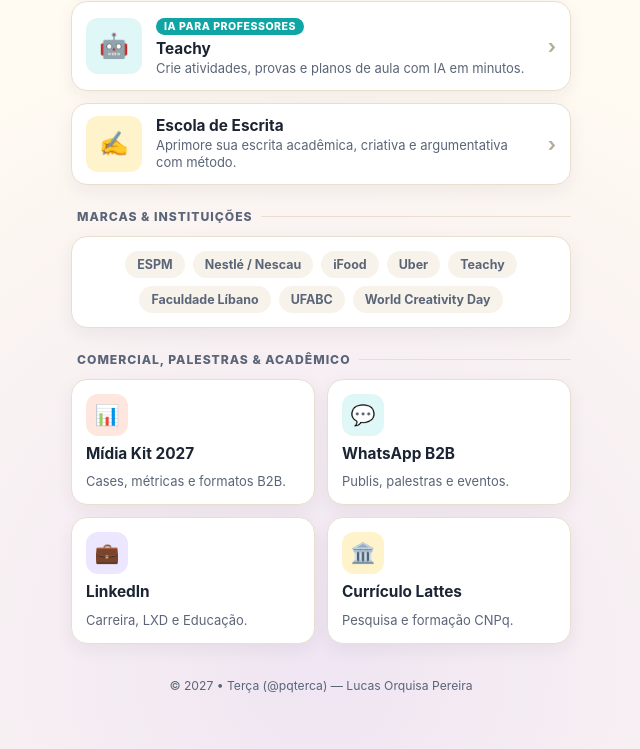
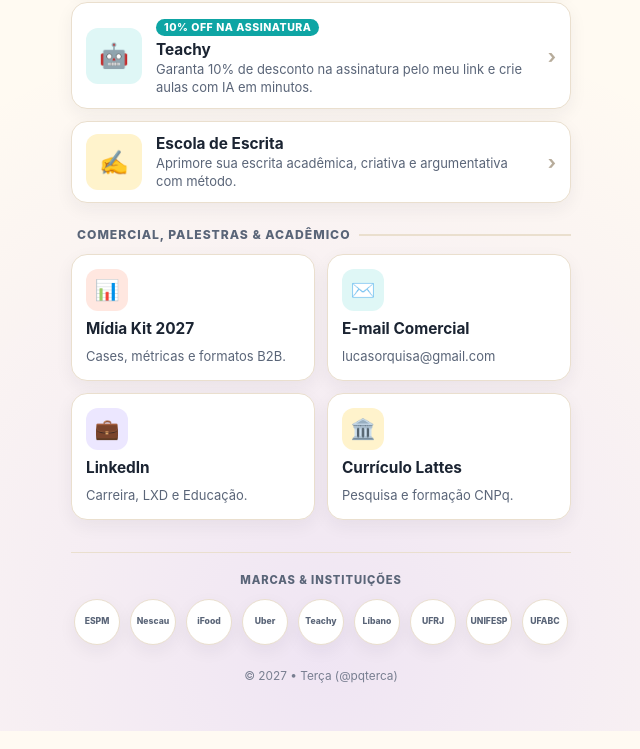
Before and after one commit to lorquisa/Portifolio, a plain HTML site: page index.html in a window 1280 px wide. Shown: the part 824-1573 px from the top of the page, without its empty margins (319-959 px from the left). Drawn offline with Linux system fonts and the light colour scheme.

Commit message:
Update index.html

```diff
--- a/index.html
+++ b/index.html
@@ -3,14 +3,16 @@
 <head>
   <meta charset="UTF-8" />
   <meta name="viewport" content="width=device-width, initial-scale=1.0" />
-  <title>Terça (@pqterca) | Lucas Orquisa — Educação, Cursos & Parcerias</title>
-  <meta name="description" content="Hub oficial do Terça (@pqterca) — Lucas Orquisa Pereira. Cursos para professores, materiais didáticos, parcerias e contato B2B." />
+  <title>Terça (@pqterca) — Educação, Cursos & Parcerias</title>
+  <meta name="description" content="Hub oficial do Terça (@pqterca). Cursos para professores, materiais didáticos, parcerias e contato comercial." />
+  <link rel="icon" type="image/jpeg" href="img/perfil.jpg" />
 
   <!-- ========================================================= -->
-  <!-- PIXEL DO META ADS: substitua SEU_PIXEL_ID_AQUI pelo seu ID -->
-  <!-- e remova as linhas de comentário para ativar              -->
+  <!-- VERIFICAÇÃO DE DOMÍNIO + PIXEL DO META ADS                -->
+  <!-- Cole aqui a meta-tag e ative o script na conversa Frente 4 -->
   <!-- ========================================================= -->
   <!--
+  <meta name="facebook-domain-verification" content="SEU_CODIGO_AQUI" />
   <script>
     !function(f,b,e,v,n,t,s)
     {if(f.fbq)return;n=f.fbq=function(){n.callMethod?
@@ -53,7 +55,7 @@
       min-height: 100vh;
       display: flex;
       justify-content: center;
-      padding: 36px 16px 56px;
+      padding: 36px 16px 48px;
     }
 
     .container {
@@ -85,7 +87,7 @@
     }
 
     .profile h1 {
-      font-size: 1.45rem;
+      font-size: 1.5rem;
       font-weight: 800;
       letter-spacing: -0.02em;
     }
@@ -106,7 +108,7 @@
       margin: 0 auto;
     }
 
-    /* Mini-Mídia Kit (Números) */
+    /* Números-Chave */
     .stats {
       display: flex;
       justify-content: center;
@@ -116,12 +118,12 @@
     }
 
     .stat-pill {
-      font-size: 0.75rem;
+      font-size: 0.76rem;
       font-weight: 700;
       color: var(--text);
       background: var(--surface);
       border: 1.5px solid var(--border);
-      padding: 5px 11px;
+      padding: 5px 12px;
       border-radius: 999px;
       box-shadow: var(--shadow);
     }
@@ -187,7 +189,7 @@
       gap: 12px;
     }
 
-    /* Bento Grid 2 colunas para itens secundários */
+    /* Bento Grid 2 colunas */
     .bento-2 {
       display: grid;
       grid-template-columns: 1fr 1fr;
@@ -300,33 +302,71 @@
       padding-left: 4px;
     }
 
-    /* Faixa de Marcas */
-    .brands-box {
-      background: var(--surface);
-      border: 1.5px solid var(--border);
-      border-radius: 16px;
-      padding: 14px;
-      box-shadow: var(--shadow);
+    /* Linha Final de Marcas (Círculos Pequenos) */
+    .brands-strip {
+      margin-top: 32px;
+      padding-top: 20px;
+      border-top: 1.5px solid var(--border);
+      text-align: center;
+    }
+
+    .brands-label {
+      font-size: 0.7rem;
+      font-weight: 800;
+      text-transform: uppercase;
+      letter-spacing: 0.08em;
+      color: var(--muted);
+      margin-bottom: 12px;
+    }
+
+    .brands-row {
       display: flex;
       flex-wrap: wrap;
       justify-content: center;
-      gap: 8px;
+      gap: 10px;
     }
 
-    .brand-tag {
-      font-size: 0.78rem;
-      font-weight: 700;
+    .brand-circle {
+      width: 46px;
+      height: 46px;
+      border-radius: 50%;
+      background: var(--surface);
+      border: 1.5px solid var(--border);
+      display: flex;
+      align-items: center;
+      justify-content: center;
+      padding: 6px;
+      box-shadow: var(--shadow);
+      position: relative;
+      overflow: hidden;
+    }
+
+    .brand-circle img {
+      width: 100%;
+      height: 100%;
+      object-fit: contain;
+      position: relative;
+      z-index: 2;
+      background: #fff;
+    }
+
+    .brand-circle span {
+      position: absolute;
+      font-size: 0.54rem;
+      font-weight: 800;
       color: var(--muted);
-      background: #f8f3ea;
-      padding: 6px 12px;
-      border-radius: 999px;
+      text-align: center;
+      line-height: 1.05;
+      padding: 2px;
+      z-index: 1;
     }
 
     footer {
       text-align: center;
       color: var(--muted);
-      font-size: 0.76rem;
-      margin-top: 34px;
+      font-size: 0.74rem;
+      margin-top: 24px;
+      opacity: 0.8;
     }
   </style>
 </head>
@@ -337,33 +377,36 @@
       <div class="avatar-wrap">
         <img class="avatar" src="img/perfil.jpg" alt="Terça (@pqterca)" onerror="this.style.opacity='0'" />
       </div>
-      <h1>Terça • Lucas Orquisa</h1>
+      <h1>Terça</h1>
       <div class="handle">@pqterca</div>
       <p class="bio">
         Professor, Comunicador e Criador Educacional • UFRJ • Pós ESPM.<br />
         Descomplicando a sala de aula com didática prática e leveza.
       </p>
 
-      <!-- MINI-MÍDIA KIT -->
+      <!-- NÚMEROS-CHAVE -->
       <div class="stats">
+        <span class="stat-pill">35k no Instagram</span>
         <span class="stat-pill">+14,2M views/ano</span>
-        <span class="stat-pill">45,7k no Instagram</span>
-        <span class="stat-pill">68% público 25–44 anos</span>
       </div>
 
       <!-- LOGOS REDES SOCIAIS -->
       <div class="social-row">
+        <!-- Instagram -->
         <a class="social-icon" href="https://www.instagram.com/pqterca/" target="_blank" rel="noopener" aria-label="Instagram">
           <svg viewBox="0 0 24 24"><path d="M12 2.2c3.2 0 3.6 0 4.9.1 1.2.1 1.8.2 2.2.4.6.2 1 .5 1.4.9.4.4.7.8.9 1.4.2.4.4 1.1.4 2.2.1 1.3.1 1.6.1 4.8s0 3.6-.1 4.9c-.1 1.2-.2 1.8-.4 2.2-.2.6-.5 1-.9 1.4-.4.4-.8.7-1.4.9-.4.2-1.1.4-2.2.4-1.3.1-1.6.1-4.9.1s-3.6 0-4.9-.1c-1.2-.1-1.8-.2-2.2-.4-.6-.2-1-.5-1.4-.9-.4-.4-.7-.8-.9-1.4-.2-.4-.4-1.1-.4-2.2-.1-1.3-.1-1.6-.1-4.9s0-3.6.1-4.9c.1-1.2.2-1.8.4-2.2.2-.6.5-1 .9-1.4.4-.4.8-.7 1.4-.9.4-.2 1.1-.4 2.2-.4 1.3-.1 1.6-.1 4.9-.1M12 0C8.7 0 8.3 0 7.1.1 5.8.1 4.9.3 4.1.6c-.8.3-1.5.7-2.2 1.4C1.2 2.6.8 3.3.5 4.1.2 4.9.1 5.8 0 7.1 0 8.3 0 8.7 0 12s0 3.7.1 4.9c.1 1.3.2 2.2.5 2.9.3.8.7 1.5 1.4 2.2.7.7 1.4 1.1 2.2 1.4.8.3 1.7.5 2.9.5 1.2.1 1.6.1 4.9.1s3.7 0 4.9-.1c1.3-.1 2.2-.2 2.9-.5.8-.3 1.5-.7 2.2-1.4.7-.7 1.1-1.4 1.4-2.2.3-.8.5-1.7.5-2.9.1-1.2.1-1.6.1-4.9s0-3.7-.1-4.9c-.1-1.3-.2-2.2-.5-2.9-.3-.8-.7-1.5-1.4-2.2-.7-.7-1.4-1.1-2.2-1.4-.8-.3-1.7-.5-2.9-.5C15.7 0 15.3 0 12 0zm0 5.8a6.2 6.2 0 1 0 0 12.4 6.2 6.2 0 0 0 0-12.4zm0 10.2a4 4 0 1 1 0-8 4 4 0 0 1 0 8zm6.4-11.8a1.44 1.44 0 1 0 0 2.88 1.44 1.44 0 0 0 0-2.88z"/></svg>
         </a>
+        <!-- TikTok -->
         <a class="social-icon" href="https://www.tiktok.com/@pqterca" target="_blank" rel="noopener" aria-label="TikTok">
           <svg viewBox="0 0 24 24"><path d="M19.59 6.69a4.83 4.83 0 0 1-3.77-4.25V2h-3.45v13.67a2.89 2.89 0 0 1-5.2 1.74 2.89 2.89 0 0 1 2.31-4.64c.29 0 .58.04.86.12V9.4a6.33 6.33 0 0 0-.86-.06A6.34 6.34 0 0 0 3.14 15.7a6.34 6.34 0 0 0 10.86 4.43 6.28 6.28 0 0 0 1.82-4.43V8.76a8.18 8.18 0 0 0 4.77 1.52V6.84a4.84 4.84 0 0 1-1-.15z"/></svg>
         </a>
+        <!-- YouTube -->
         <a class="social-icon" href="https://www.youtube.com/@pqterca" target="_blank" rel="noopener" aria-label="YouTube">
           <svg viewBox="0 0 24 24"><path d="M23.5 6.2a3 3 0 0 0-2.1-2.1C19.5 3.5 12 3.5 12 3.5s-7.5 0-9.4.6A3 3 0 0 0 .5 6.2 31.4 31.4 0 0 0 0 12a31.4 31.4 0 0 0 .5 5.8 3 3 0 0 0 2.1 2.1c1.9.6 9.4.6 9.4.6s7.5 0 9.4-.6a3 3 0 0 0 2.1-2.1A31.4 31.4 0 0 0 24 12a31.4 31.4 0 0 0-.5-5.8zM9.6 15.6V8.4l6.3 3.6-6.3 3.6z"/></svg>
         </a>
-        <a class="social-icon" href="https://api.whatsapp.com/message/7Y7UCISTAZKJI1?autoload=1&app_absent=0" target="_blank" rel="noopener" aria-label="WhatsApp">
-          <svg viewBox="0 0 24 24"><path d="M12.04 2a9.9 9.9 0 0 0-8.48 15l-1.1 4 4.12-1.08A9.9 9.9 0 1 0 12.04 2zm5.77 14.03c-.24.68-1.4 1.3-1.93 1.38-.5.08-1.13.11-1.82-.11-.42-.13-.96-.31-1.65-.61-2.9-1.25-4.8-4.18-4.94-4.37-.14-.19-1.18-1.57-1.18-3s.75-2.13 1.01-2.42c.27-.29.58-.36.78-.36h.56c.18 0 .42-.07.66.5.24.58.82 2 .9 2.15.07.14.12.31.02.5-.1.19-.14.31-.29.48-.14.17-.3.38-.43.51-.14.14-.29.3-.13.59.17.29.75 1.24 1.61 2 1.11.99 2.04 1.3 2.33 1.44.29.15.46.12.63-.07.17-.19.72-.84.91-1.13.19-.29.39-.24.65-.14.27.1 1.69.8 1.98.94.29.15.48.22.55.34.07.12.07.7-.17 1.38z"/></svg>
+        <!-- E-mail Comercial -->
+        <a class="social-icon" href="mailto:lucasorquisa@gmail.com?subject=Contato%20Comercial%20-%20%40pqterca" aria-label="E-mail Comercial">
+          <svg viewBox="0 0 24 24"><path d="M20 4H4c-1.1 0-2 .9-2 2v12c0 1.1.9 2 2 2h16c1.1 0 2-.9 2-2V6c0-1.1-.9-2-2-2zm0 4-8 5-8-5V6l8 5 8-5v2z"/></svg>
         </a>
       </div>
     </header>
@@ -406,9 +449,9 @@
           <img src="img/libano.png" alt="Faculdade Líbano" onerror="this.style.display='none'" />
         </div>
         <div class="card-body">
-          <span class="badge purple">Pós-Graduação</span>
+          <span class="badge purple">3 Pós pelo preço de 1</span>
           <div class="card-title">Faculdade Líbano</div>
-          <div class="card-desc">Condição especial na Pós EAD para turbinar seu currículo docente.</div>
+          <div class="card-desc">Faça 3 pós-graduações EAD pelo preço de uma usando meu link oficial.</div>
         </div>
         <div class="arrow">›</div>
       </a>
@@ -419,9 +462,9 @@
           <img src="img/teachy.png" alt="Teachy" onerror="this.style.display='none'" />
         </div>
         <div class="card-body">
-          <span class="badge teal">IA para Professores</span>
+          <span class="badge teal">10% OFF na assinatura</span>
           <div class="card-title">Teachy</div>
-          <div class="card-desc">Crie atividades, provas e planos de aula com IA em minutos.</div>
+          <div class="card-desc">Garanta 10% de desconto na assinatura pelo meu link e crie aulas com IA em minutos.</div>
         </div>
         <div class="arrow">›</div>
       </a>
@@ -439,20 +482,7 @@
       </a>
     </div>
 
-    <!-- SEÇÃO 3: MARCAS COM QUEM TRABALHEI -->
-    <div class="section-title">Marcas & Instituições</div>
-    <div class="brands-box">
-      <span class="brand-tag">ESPM</span>
-      <span class="brand-tag">Nestlé / Nescau</span>
-      <span class="brand-tag">iFood</span>
-      <span class="brand-tag">Uber</span>
-      <span class="brand-tag">Teachy</span>
-      <span class="brand-tag">Faculdade Líbano</span>
-      <span class="brand-tag">UFABC</span>
-      <span class="brand-tag">World Creativity Day</span>
-    </div>
-
-    <!-- SEÇÃO 4: COMERCIAL & ACADÊMICO (BENTO 2x2) -->
+    <!-- SEÇÃO 3: COMERCIAL & ACADÊMICO (BENTO 2x2) -->
     <div class="section-title">Comercial, Palestras & Acadêmico</div>
     <div class="bento-2">
       <a class="card compact" href="midia-kit-2027.pdf" target="_blank" rel="noopener">
@@ -461,10 +491,10 @@
         <div class="card-desc">Cases, métricas e formatos B2B.</div>
       </a>
 
-      <a class="card compact" href="https://api.whatsapp.com/message/7Y7UCISTAZKJI1?autoload=1&app_absent=0" target="_blank" rel="noopener">
-        <div class="thumb teal">💬</div>
-        <div class="card-title">WhatsApp B2B</div>
-        <div class="card-desc">Publis, palestras e eventos.</div>
+      <a class="card compact" href="mailto:lucasorquisa@gmail.com?subject=Parceria%20ou%20Palestra%20-%20%40pqterca">
+        <div class="thumb teal">✉️</div>
+        <div class="card-title">E-mail Comercial</div>
+        <div class="card-desc">lucasorquisa@gmail.com</div>
       </a>
 
       <a class="card compact" href="SEU_LINK_LINKEDIN_AQUI" target="_blank" rel="noopener">
@@ -480,7 +510,50 @@
       </a>
     </div>
 
-    <footer>© 2027 • Terça (@pqterca) — Lucas Orquisa Pereira</footer>
+    <!-- LINHA FINAL: MARCAS & INSTITUIÇÕES -->
+    <section class="brands-strip" aria-label="Marcas e Instituições">
+      <div class="brands-label">Marcas & Instituições</div>
+      <div class="brands-row">
+        <div class="brand-circle" title="ESPM">
+          <span>ESPM</span>
+          <img src="img/logo-espm.png" alt="ESPM" onerror="this.style.display='none'" />
+        </div>
+        <div class="brand-circle" title="Nestlé / Nescau">
+          <span>Nescau</span>
+          <img src="img/logo-nescau.png" alt="Nestlé / Nescau" onerror="this.style.display='none'" />
+        </div>
+        <div class="brand-circle" title="iFood">
+          <span>iFood</span>
+          <img src="img/logo-ifood.png" alt="iFood" onerror="this.style.display='none'" />
+        </div>
+        <div class="brand-circle" title="Uber">
+          <span>Uber</span>
+          <img src="img/logo-uber.png" alt="Uber" onerror="this.style.display='none'" />
+        </div>
+        <div class="brand-circle" title="Teachy">
+          <span>Teachy</span>
+          <img src="img/teachy.png" alt="Teachy" onerror="this.style.display='none'" />
+        </div>
+        <div class="brand-circle" title="Faculdade Líbano">
+          <span>Líbano</span>
+          <img src="img/libano.png" alt="Faculdade Líbano" onerror="this.style.display='none'" />
+        </div>
+        <div class="brand-circle" title="UFRJ">
+          <span>UFRJ</span>
+          <img src="img/logo-ufrj.png" alt="UFRJ" onerror="this.style.display='none'" />
+        </div>
+        <div class="brand-circle" title="UNIFESP">
+          <span>UNIFESP</span>
+          <img src="img/logo-unifesp.png" alt="UNIFESP" onerror="this.style.display='none'" />
+        </div>
+        <div class="brand-circle" title="UFABC">
+          <span>UFABC</span>
+          <img src="img/logo-ufabc.png" alt="UFABC" onerror="this.style.display='none'" />
+        </div>
+      </div>
+    </section>
+
+    <footer>© 2027 • Terça (@pqterca)</footer>
   </main>
 </body>
 </html>
```
